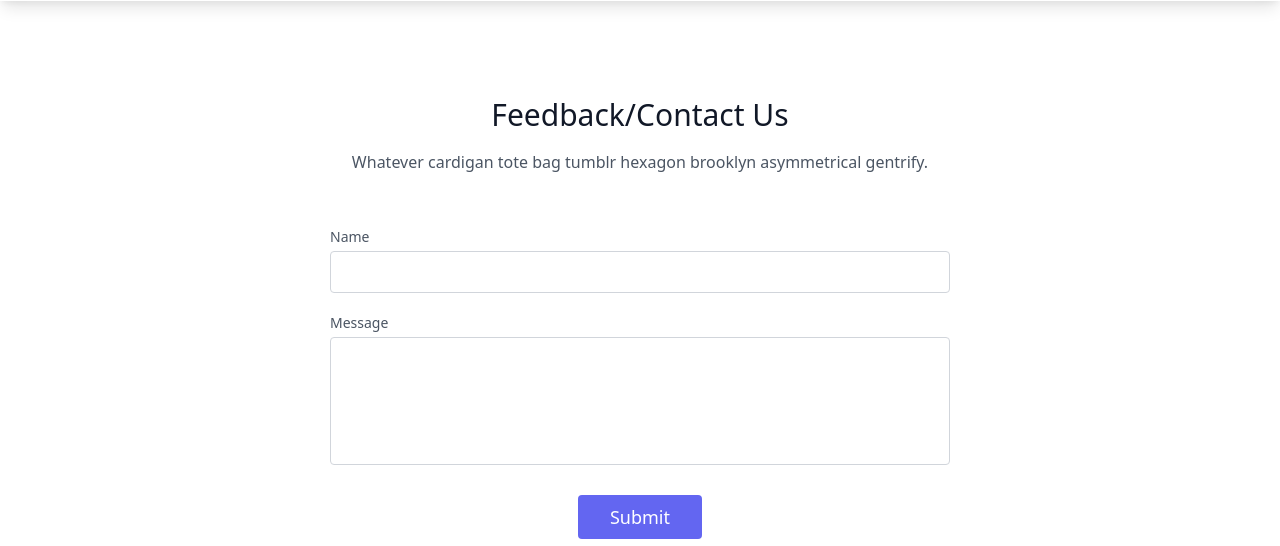
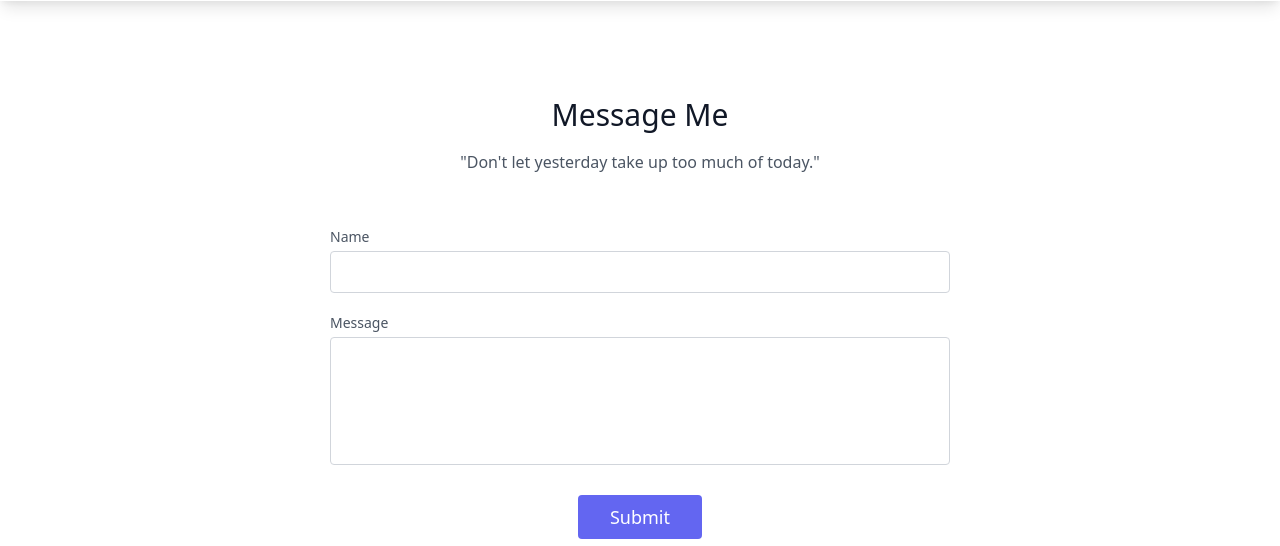
Before and after one commit to AravindCL/ims.github.io, a Django app: page / in a window 1280 px wide. Shown: the part 1503-2049 px from the top of the page. Run offline with Django 3.2, Linux system fonts and the light colour scheme; some libraries are stand-ins or nearby versions; some web fonts are replaced.

Commit message:
fixed bug

```diff
--- a/attendence/forms.py
+++ b/attendence/forms.py
@@ -25,9 +25,10 @@ class UserRegistrationForm(UserCreationForm):
         fields = ['username', 'password1', 'password2', 'student']
 
 class StudentForm(ModelForm):
+    usn = forms.CharField(max_length=10, min_length=10,required=True)
     class Meta:
         model = Student
-        fields = '__all__'
+        fields = ['user', 'usn', 'name', 'branch', 'sem', 'sec']
 
 
 class FeedbackForm(ModelForm):
--- a/attendence/models.py
+++ b/attendence/models.py
@@ -18,7 +18,7 @@ class Student(models.Model):
         ('A','A'),('B','B'),('C','C'),('D','D'),
     )
     user = models.ForeignKey(User, on_delete=models.CASCADE, null=True)
-    usn = models.CharField(max_length=200, null=True, unique=True)
+    usn = models.CharField(max_length=10, null=True, unique=True)
     name = models.CharField(max_length=200, null=True)
     branch = models.CharField(max_length = 200, choices=branc, null=True)
     sem = models.IntegerField(choices=sem, null=True)
--- a/attendence/templates/attendence/home.html
+++ b/attendence/templates/attendence/home.html
@@ -74,8 +74,8 @@
   <section class="text-gray-600 body-font relative">
     <div class="container px-5 py-24 mx-auto">
       <div class="flex flex-col text-center w-full mb-12">
-        <h1 class="sm:text-3xl text-2xl font-medium title-font mb-4 text-gray-900">Feedback/Contact Us</h1>
-        <p class="lg:w-2/3 mx-auto leading-relaxed text-base">Whatever cardigan tote bag tumblr hexagon brooklyn asymmetrical gentrify.</p>
+        <h1 class="sm:text-3xl text-2xl font-medium title-font mb-4 text-gray-900">Message Me</h1>
+        <p class="lg:w-2/3 mx-auto leading-relaxed text-base">"Don't let yesterday take up too much of today."</p>
       </div>
       <div class="lg:w-1/2 md:w-2/3 mx-auto">
         <form action="{% url 'feedback-page' %}" method="post">
--- a/attendence_site/settings.py
+++ b/attendence_site/settings.py
@@ -23,7 +23,7 @@ BASE_DIR = os.path.dirname(os.path.dirname(os.path.abspath(__file__)))
 SECRET_KEY = 'ct=)4u=%$4ieh1^y3feoffyo)3+zlg@+l=kw)c-h^@#t521@ak'
 
 # SECURITY WARNING: don't run with debug turned on in production!
-DEBUG = True
+DEBUG = False
 
 ALLOWED_HOSTS = ["127.0.0.1", "attendence-sheet.herokuapp.com"]
 
```
Also changed, not shown: attendence/migrations/0021_auto_20210520_0610.py (added), db.sqlite3.
